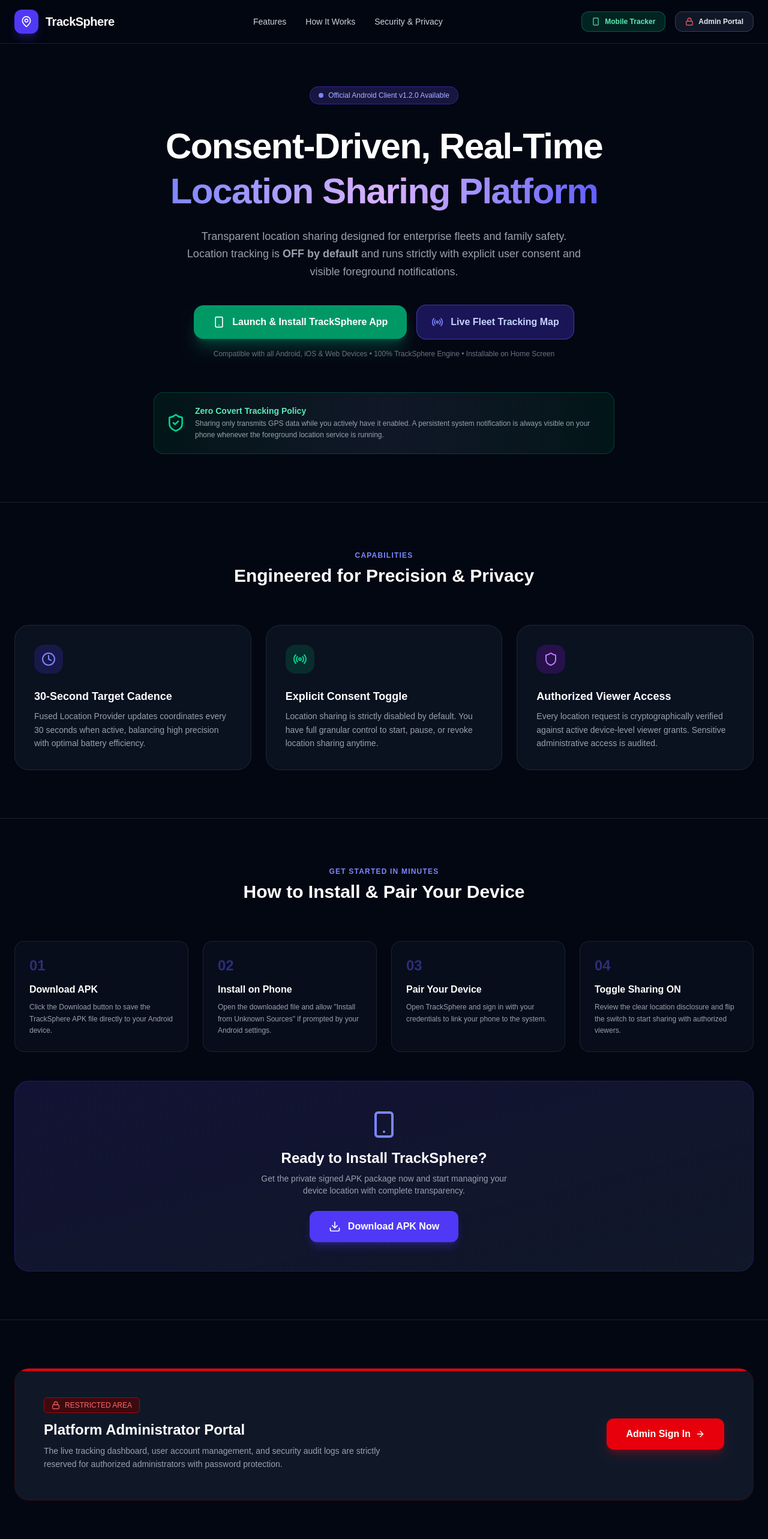
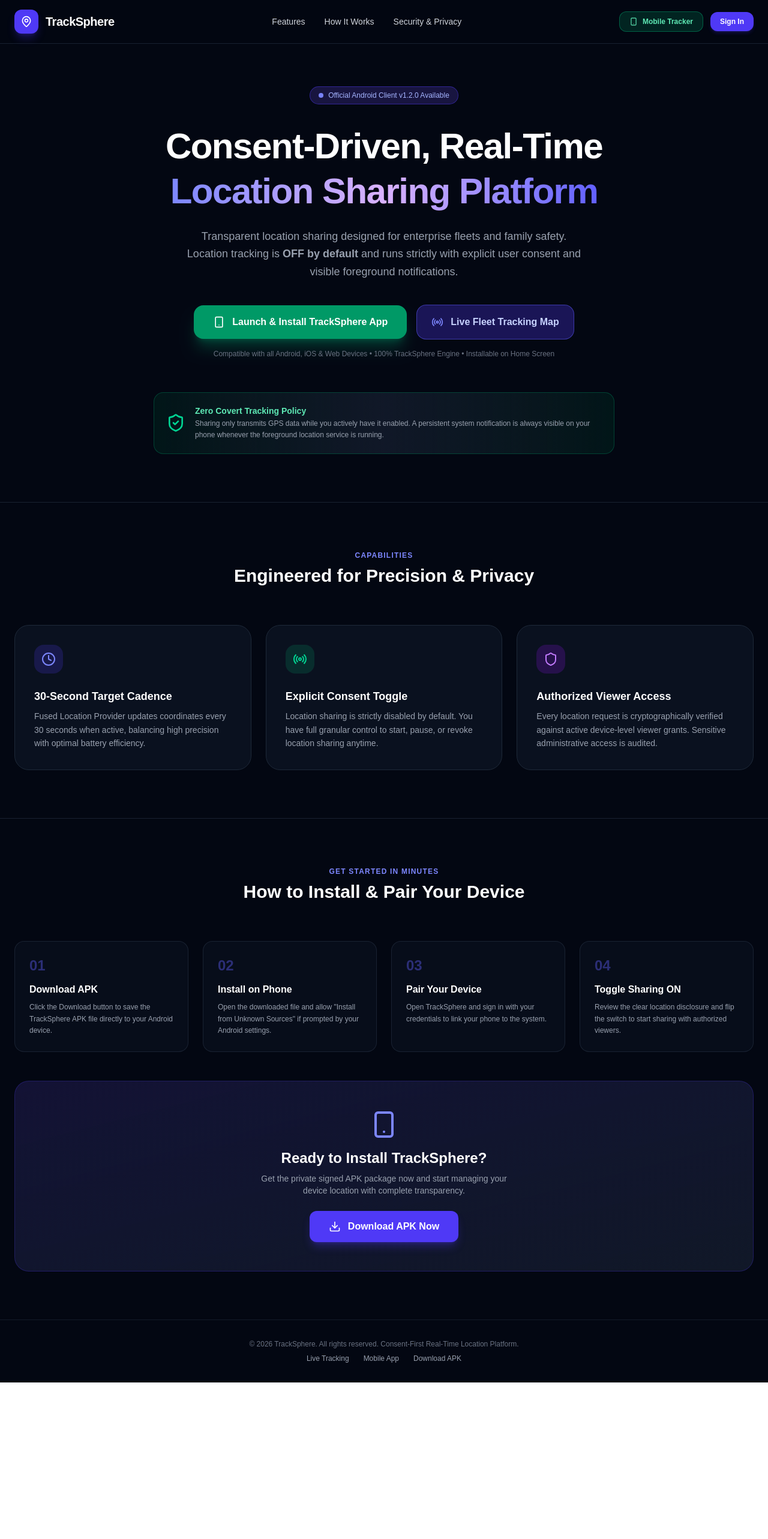
Before and after one commit to niloychandrasarker/TrackSphare-Frontend, a Next.js app: page / in a window 1280 px wide. Shown: the top 2566 px of the page at 60% size. After the commit the page ends 2305 px from the top, so only its background shows below. Built offline with nearby package versions, Linux system fonts and the light colour scheme.

Commit message:
feat: make production ready by removing admin portal badges, demo credentials, and restricted banners

```diff
--- a/src/app/admin/login/page.tsx
+++ b/src/app/admin/login/page.tsx
@@ -2,11 +2,11 @@
 
 import { useState } from 'react';
 import { useRouter } from 'next/navigation';
-import { ShieldAlert, Lock, Mail, ArrowRight } from 'lucide-react';
+import { Lock, Mail, ArrowRight, MapPin } from 'lucide-react';
 
 export default function AdminLoginPage() {
   const router = useRouter();
-  const [form, setForm] = useState({ email: 'admin@tracksphere.com', password: '' });
+  const [form, setForm] = useState({ email: '', password: '' });
   const [error, setError] = useState('');
   const [loading, setLoading] = useState(false);
 
@@ -26,7 +26,7 @@ export default function AdminLoginPage() {
 
       const data = await res.json();
       if (!data.success) {
-        setError(data.error || 'Access Denied: Invalid credentials');
+        setError(data.error || 'Access Denied: Invalid email or password');
         return;
       }
 
@@ -36,7 +36,7 @@ export default function AdminLoginPage() {
       localStorage.setItem('adminUser', JSON.stringify(data.data.user));
       router.push('/dashboard');
     } catch {
-      setError('Cannot connect to TrackSphere Backend server on port 5000');
+      setError('Cannot connect to authentication server. Please try again.');
     } finally {
       setLoading(false);
     }
@@ -44,16 +44,14 @@ export default function AdminLoginPage() {
 
   return (
     <div className="min-h-screen bg-gray-950 flex flex-col justify-center items-center px-4">
-      <div className="w-full max-w-md bg-gray-900 border border-red-900/50 rounded-2xl p-8 shadow-2xl relative overflow-hidden">
-        <div className="absolute top-0 left-0 right-0 h-1 bg-red-600" />
-
+      <div className="w-full max-w-md bg-gray-900 border border-gray-800 rounded-3xl p-8 shadow-2xl relative overflow-hidden">
         <div className="flex items-center gap-3 mb-6">
-          <div className="w-12 h-12 bg-red-600/20 text-red-500 rounded-xl flex items-center justify-center">
-            <ShieldAlert className="w-6 h-6" />
+          <div className="w-12 h-12 bg-indigo-600/20 text-indigo-400 rounded-2xl flex items-center justify-center shadow-inner">
+            <MapPin className="w-6 h-6" />
           </div>
           <div>
-            <h1 className="text-xl font-bold text-white">Admin Portal</h1>
-            <p className="text-xs text-red-400">Password-Protected System Access</p>
+            <h1 className="text-xl font-bold text-white">TrackSphere Sign In</h1>
+            <p className="text-xs text-gray-400">Secure Account Authentication</p>
           </div>
         </div>
 
@@ -66,48 +64,44 @@ export default function AdminLoginPage() {
         <form onSubmit={handleAdminLogin} className="space-y-4">
           <div>
             <label className="block text-xs font-semibold text-gray-400 uppercase tracking-wider mb-1">
-              Admin Email
+              Email Address
             </label>
             <div className="relative">
-              <Mail className="w-4 h-4 text-gray-500 absolute left-3 top-3.5" />
+              <Mail className="w-4 h-4 text-gray-500 absolute left-3.5 top-3.5" />
               <input
                 type="email"
                 required
+                placeholder="name@example.com"
                 value={form.email}
                 onChange={e => setForm(f => ({ ...f, email: e.target.value }))}
-                className="w-full pl-10 pr-4 py-2.5 bg-gray-800 border border-gray-700 rounded-xl text-white text-sm focus:outline-none focus:ring-2 focus:ring-red-500"
+                className="w-full pl-10 pr-4 py-2.5 bg-gray-800 border border-gray-700 rounded-xl text-white text-sm focus:outline-none focus:ring-2 focus:ring-indigo-500"
               />
             </div>
           </div>
 
           <div>
             <label className="block text-xs font-semibold text-gray-400 uppercase tracking-wider mb-1">
-              Admin Password
+              Password
             </label>
             <div className="relative">
-              <Lock className="w-4 h-4 text-gray-500 absolute left-3 top-3.5" />
+              <Lock className="w-4 h-4 text-gray-500 absolute left-3.5 top-3.5" />
               <input
                 type="password"
                 required
                 placeholder="••••••••••••"
                 value={form.password}
                 onChange={e => setForm(f => ({ ...f, password: e.target.value }))}
-                className="w-full pl-10 pr-4 py-2.5 bg-gray-800 border border-gray-700 rounded-xl text-white text-sm focus:outline-none focus:ring-2 focus:ring-red-500"
+                className="w-full pl-10 pr-4 py-2.5 bg-gray-800 border border-gray-700 rounded-xl text-white text-sm focus:outline-none focus:ring-2 focus:ring-indigo-500"
               />
             </div>
-          </div>
-
-          <div className="p-3 bg-gray-800/60 rounded-xl border border-gray-700 text-xs text-gray-400">
-            Default credentials: <br />
-            <span className="text-gray-200">admin@tracksphere.com</span> / <span className="text-gray-200">AdminPassword123!</span>
           </div>
 
           <button
             type="submit"
             disabled={loading}
-            className="w-full py-3 bg-red-600 hover:bg-red-500 disabled:opacity-50 text-white font-semibold rounded-xl flex items-center justify-center gap-2 transition-colors"
+            className="w-full py-3 bg-indigo-600 hover:bg-indigo-500 disabled:opacity-50 text-white font-semibold rounded-xl flex items-center justify-center gap-2 transition-all shadow-lg shadow-indigo-600/30 cursor-pointer"
           >
-            {loading ? 'Authenticating...' : 'Authorize Access'}
+            {loading ? 'Authenticating...' : 'Sign In'}
             <ArrowRight className="w-4 h-4" />
           </button>
         </form>
--- a/src/app/page.tsx
+++ b/src/app/page.tsx
@@ -25,7 +25,7 @@ export default function LandingPage() {
             <a href="#security" className="hover:text-white transition-colors">Security & Privacy</a>
           </div>
 
-          <div className="flex items-center gap-4">
+          <div className="flex items-center gap-3">
             <Link
               href="/app"
               className="hidden sm:inline-flex items-center gap-2 px-4 py-2 bg-emerald-600/20 hover:bg-emerald-600/30 border border-emerald-500/40 text-emerald-300 text-xs font-semibold rounded-xl transition-all"
@@ -36,10 +36,9 @@ export default function LandingPage() {
 
             <Link
               href="/admin/login"
-              className="inline-flex items-center gap-2 px-4 py-2 bg-gray-900 hover:bg-gray-800 border border-gray-700 text-gray-200 text-xs font-semibold rounded-xl transition-all hover:border-gray-600 shadow-sm"
+              className="inline-flex items-center gap-2 px-4 py-2 bg-indigo-600 hover:bg-indigo-500 text-white text-xs font-semibold rounded-xl transition-all shadow-md shadow-indigo-600/20"
             >
-              <Lock className="w-3.5 h-3.5 text-red-400" />
-              Admin Portal
+              Sign In
             </Link>
           </div>
         </div>
@@ -195,37 +194,13 @@ export default function LandingPage() {
         </div>
       </section>
 
-      {/* Admin Access Section */}
-      <section id="security" className="py-20 px-6 max-w-7xl mx-auto border-t border-gray-800/80">
-        <div className="bg-gray-900 border border-red-950/60 rounded-3xl p-8 sm:p-12 flex flex-col md:flex-row items-center justify-between gap-8 relative overflow-hidden">
-          <div className="absolute top-0 left-0 right-0 h-1 bg-red-600" />
-          <div>
-            <div className="inline-flex items-center gap-2 px-3 py-1 rounded-md bg-red-950/80 border border-red-800 text-red-400 text-xs font-mono mb-3">
-              <Lock className="w-3.5 h-3.5" />
-              RESTRICTED AREA
-            </div>
-            <h3 className="text-2xl font-bold text-white">Platform Administrator Portal</h3>
-            <p className="text-sm text-gray-400 max-w-xl mt-2 leading-relaxed">
-              The live tracking dashboard, user account management, and security audit logs are strictly reserved for authorized administrators with password protection.
-            </p>
-          </div>
-
-          <Link
-            href="/admin/login"
-            className="inline-flex items-center gap-2 px-8 py-3.5 bg-red-600 hover:bg-red-500 text-white font-bold rounded-xl shadow-lg shadow-red-600/30 transition-all shrink-0"
-          >
-            Admin Sign In
-            <ArrowRight className="w-4 h-4" />
-          </Link>
-        </div>
-      </section>
-
       {/* Footer */}
       <footer className="py-8 px-6 border-t border-gray-800/60 text-center text-xs text-gray-500">
         <p>© 2026 TrackSphere. All rights reserved. Consent-First Real-Time Location Platform.</p>
         <div className="mt-2 flex items-center justify-center gap-6 text-gray-400">
-          <Link href="/admin/login" className="hover:text-red-400 transition-colors">Admin Portal</Link>
-          <a href="/downloads/TrackSphere-release.apk" download className="hover:text-indigo-400 transition-colors">Direct APK</a>
+          <Link href="/tracking" className="hover:text-white transition-colors">Live Tracking</Link>
+          <Link href="/app" className="hover:text-white transition-colors">Mobile App</Link>
+          <a href="/downloads/TrackSphere-release.apk" download className="hover:text-indigo-400 transition-colors">Download APK</a>
         </div>
       </footer>
     </div>
```
